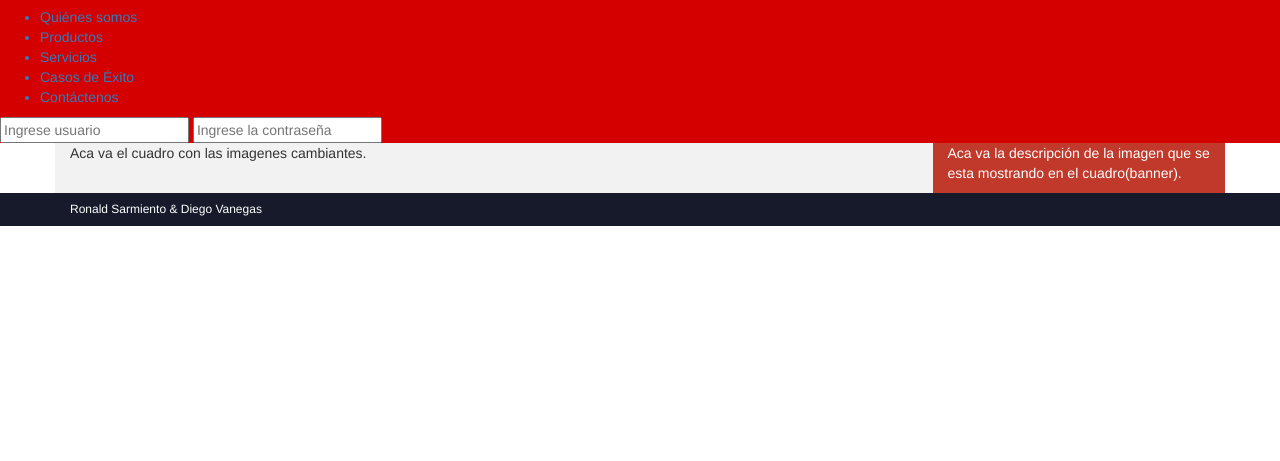
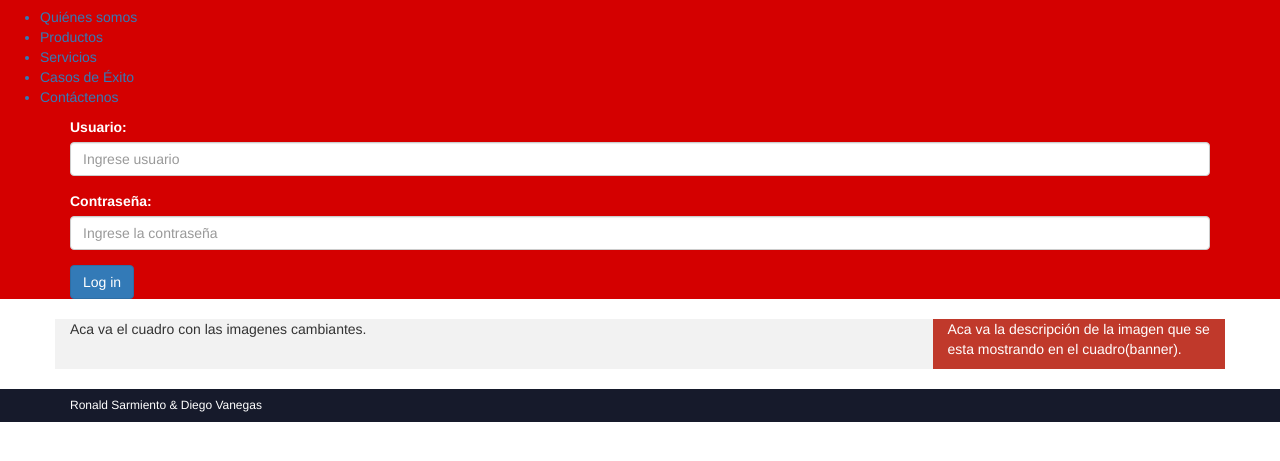
Before and after one commit to davanegaspr/DAV-RAS, a website: page public/index.html in a window 1280 px wide. Shown: the part 63-524 px from the top of the page. Drawn offline with Linux system fonts and the light colour scheme.

Commit message:
se agrego user/password/login
se han agregado los elementos descritos en el commit

```diff
--- a/public/index.html
+++ b/public/index.html
@@ -37,13 +37,23 @@
 	        </div>
 	      </div>
 	    </div>
+<div class="container">
+	<form class="" action="index.html" method="post">
+		<div class="form-group">
+			<label for="User">Usuario:</label>
+			<input class="form-control" type="text" id="User" placeholder="Ingrese usuario">
+		</div>
+	<div class="form-group">
+		<label for="Password">Contraseña:</label>
+		<input class="form-control" type="password" id="Password" placeholder="Ingrese la contraseña">
+	</div>
+	<button class="btn btn-primary">Log in</button>
+	</form>
+</div>
 
-			<form class="" action="index.html" method="post">
-				<input type="text" id="User" placeholder="Ingrese usuario">
-				<input type="text" id="Password" placeholder="Ingrese la contraseña">
-			</form>
 
 		</header>
+		<br>
 		<div class="container">
 			<section class="main row">
 				<article class="col-xs-12 col-sm-8 col-md-9 col-lg-9">
@@ -58,6 +68,7 @@
 				</aside>
 			</section>
 		</div>
+		<br>
 		<footer>
 			<div class="container">
 			<h6>Ronald Sarmiento & Diego Vanegas</h6>
```
